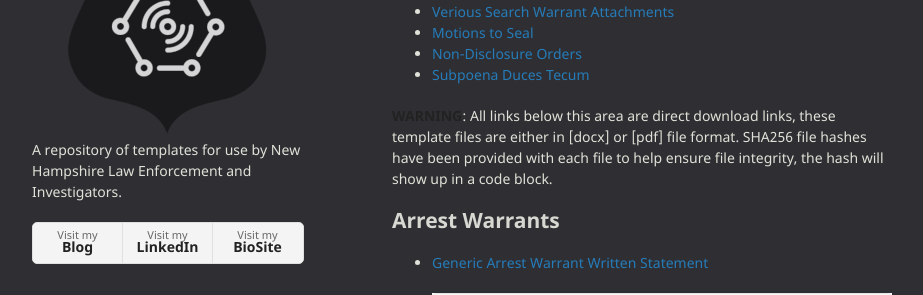
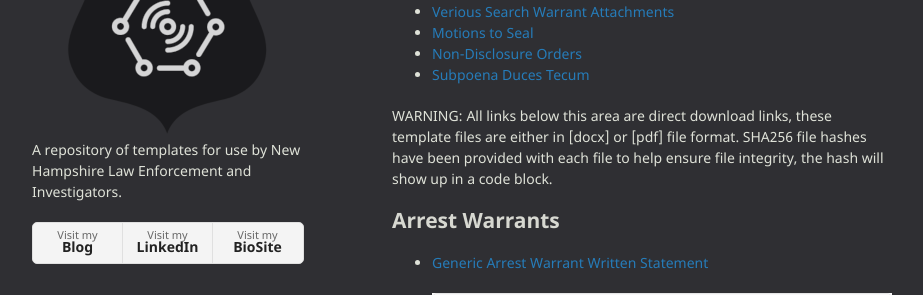
Before and after one commit to iotdetective/nhle-resources, a Jekyll site: the page built from index.md, in a window 1280 px wide and 900 px high. Shown: the part 254-549 px from the top of the window, without its empty margins (178-1101 px from the left). Built offline with Jekyll 4.4.1, drawn with Linux system fonts in a browser that asks for light colours; our own code applies the rules of GitHub Pages for plain Markdown files; part of the change alters nothing that is shown.

```diff
--- a/index.md
+++ b/index.md
@@ -10,7 +10,7 @@ Welcome, you have reached my public repository of various templates for use by N
 - [Non-Disclosure Orders](#non-disclosure-orders)
 - [Subpoena Duces Tecum](#subpoenas)
 
-**WARNING**: All links below this area are direct download links, these template files are either in [docx]  or [pdf] file format.  SHA256 file hashes have been provided with each file to help ensure file integrity, the hash will show up in a code block.
+WARNING: All links below this area are direct download links, these template files are either in [docx]  or [pdf] file format.  SHA256 file hashes have been provided with each file to help ensure file integrity, the hash will show up in a code block.
 
 ## Arrest Warrants
 * [Generic Arrest Warrant Written Statement](https://github.com/user-attachments/files/15855589/Arrest.Warrant.Template.2.docx)
```
